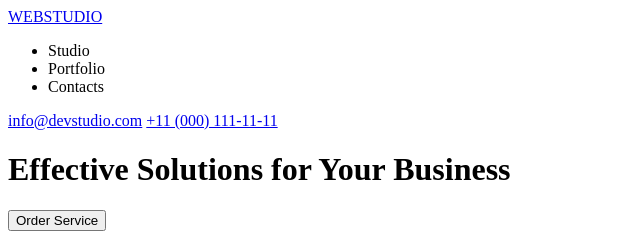
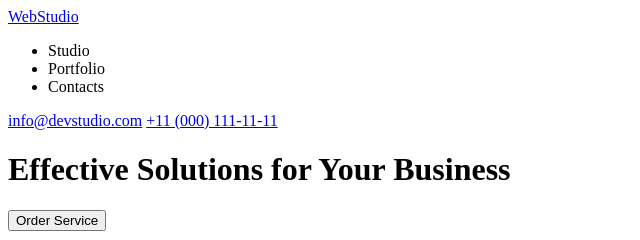
Before and after one commit to boomsik/HomeWork-HTML-CSS-1.1, a plain HTML site: page index.html in a window 1280 px wide. Shown: the top 240 px of the page, 0-640 px from the left. Drawn offline with Linux system fonts and the light colour scheme.

Commit message:
first work on mistakes

```diff
--- a/index.html
+++ b/index.html
@@ -9,8 +9,9 @@
 <body>
 
     <header>
-<a href="#"> WEBSTUDIO </a>
+
 <nav>
+    <a href="./index.html"> WebStudio </a>
    <ul>
     <li>Studio</li>
     <li>Portfolio</li>
```
